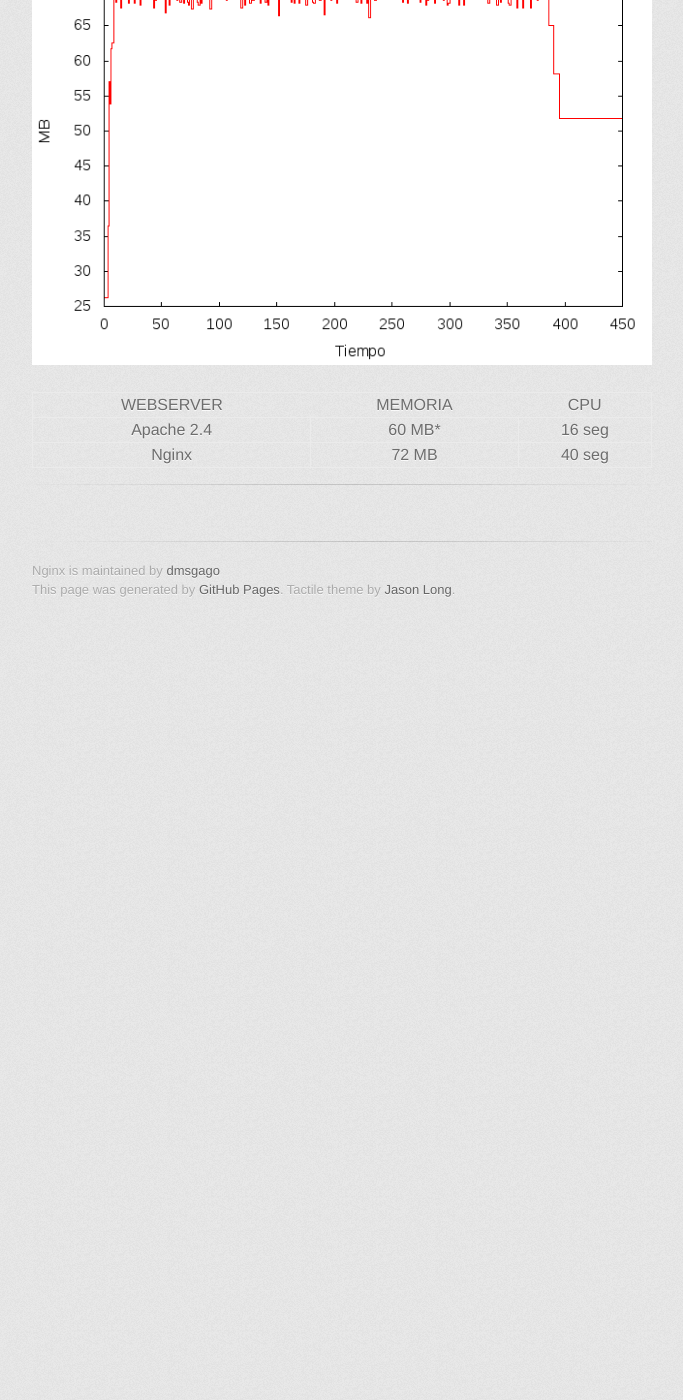
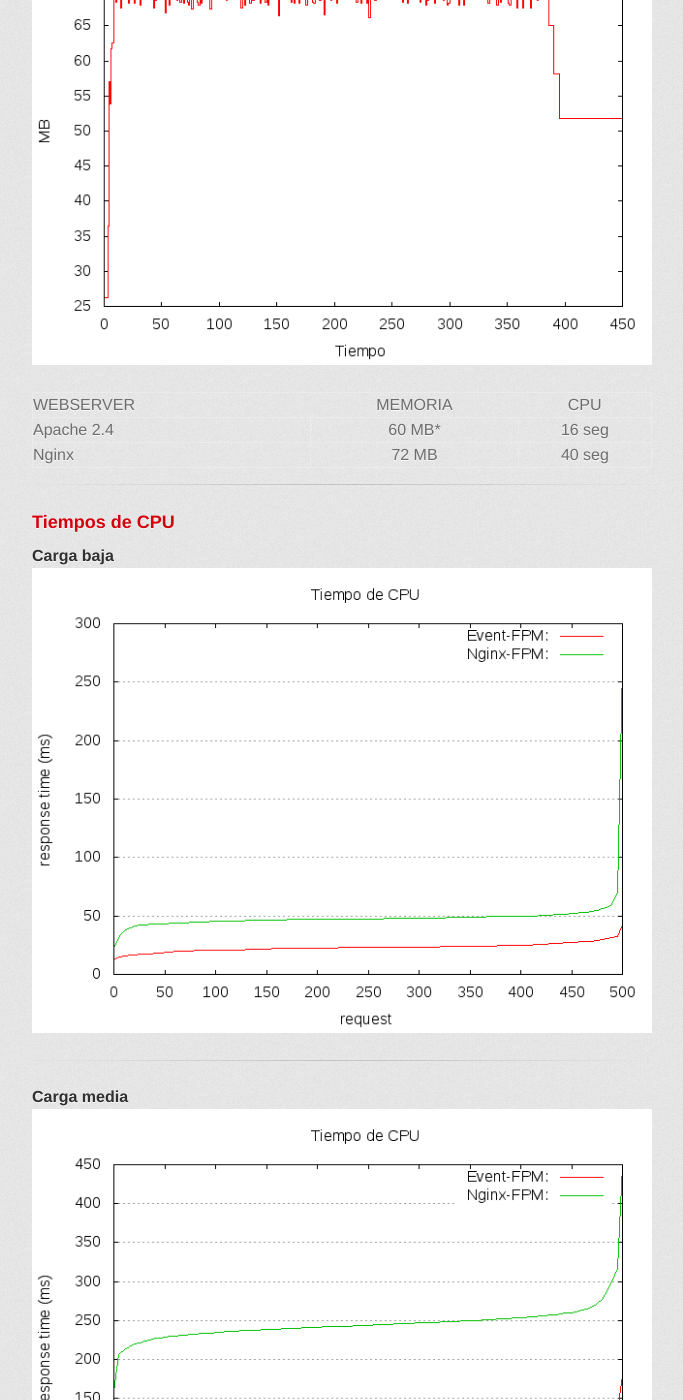
Before and after one commit to dmsgago/nginx, a Jekyll site: the page built from rendimiento/index.md, in a window 1280 px wide and 1400 px high, scrolled down 3430 px. Shown: the whole window, without its empty margins (298-981 px from the left). Built offline with Jekyll 4.4.1, drawn with Linux system fonts in a browser that asks for light colours; some web fonts are replaced; before the commit the page ends 4060 px from its top, so only the background shows below that.

Commit message:
gráficas de tiempo de cpu

```diff
--- a/rendimiento/index.md
+++ b/rendimiento/index.md
@@ -24,7 +24,7 @@ La comparación de rendimiento se realizará sobre 2 máquinas Debian, sirviendo
 ![Nginx carga baja](/nginx/images/n03.png)
 
 | WEBSERVER  | MEMORIA |   CPU   |
-| :--------: | :-----: | :-----: |
+| :--------- | :-----: | :-----: |
 | Apache 2.4 | 59 MB   | 2,1 seg |
 | Nginx      | 63 MB   | 4,6 seg |
 
@@ -41,7 +41,7 @@ La comparación de rendimiento se realizará sobre 2 máquinas Debian, sirviendo
 ![Nginx carga media](/nginx/images/n04.png)
 
 | WEBSERVER  | MEMORIA |   CPU   |
-| :--------: | :-----: | :-----: |
+| :--------- | :-----: | :-----: |
 | Apache 2.4 | 57 MB   | 9 seg   |
 | Nginx      | 70 MB   | 20 seg  |
 
@@ -58,8 +58,26 @@ La comparación de rendimiento se realizará sobre 2 máquinas Debian, sirviendo
 ![Nginx carga alta](/nginx/images/n05.png)
 
 | WEBSERVER  | MEMORIA |   CPU   |
-| :--------: | :-----: | :-----: |
+| :--------- | :-----: | :-----: |
 | Apache 2.4 | 60 MB*  | 16 seg  |
 | Nginx      | 72 MB   | 40 seg  |
 
 ----------------------------------
+
+### Tiempos de CPU
+
+#### Carga baja
+
+![Tiempos de CPU con carga baja](/nginx/images/cpu01.png)
+
+----------------------------------
+
+#### Carga media
+
+![Tiempos de CPU con carga media](/nginx/images/cpu02.png)
+
+----------------------------------
+
+#### Carga alta
+
+![Tiempos de CPU con carga alta](/nginx/images/cpu03.png)
```
